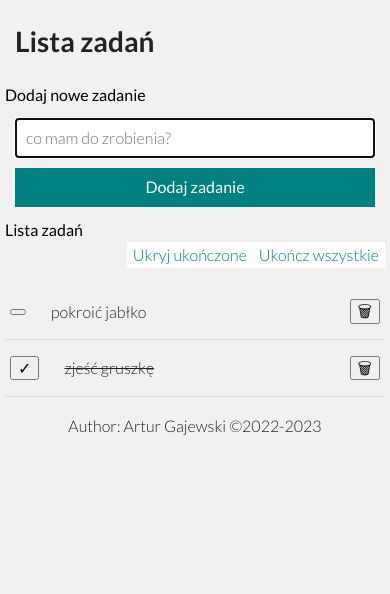
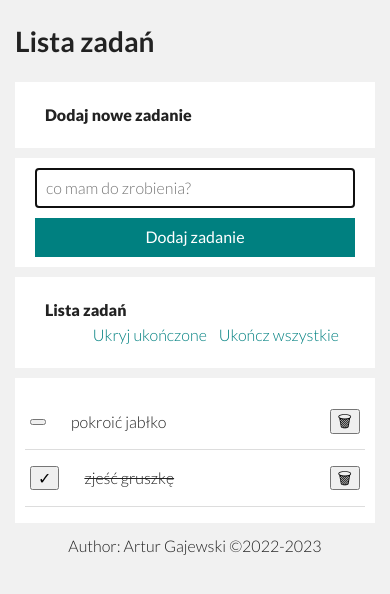
Before and after one commit to arturgajewski/todo-list-react, a React (Create React App) app: page / in a window 390 px wide. Shown: the top 594 px of the page. Built offline with nearby package versions, Linux system fonts and the light colour scheme.

Commit message:
added new classes and media queries

```diff
--- a/src/Section/style.css
+++ b/src/Section/style.css
@@ -1,4 +1,35 @@
-.section__addNewTask {
-    display: grid;
-    grid-template-columns: 1f auto;
+.section__body {
+  background-color: #ffffff;
+  color: #222;
+  font-family: "Lato", sans-serif;
+  font-weight: 900;
+  margin: 10px;
+  margin-top: 5px;
+  padding: 0px 10px;
+  border: none;
+  display: grid;
+  align-items: center;
 }
+@media (max-width: 767px) {
+  .section__body {
+    grid-template-columns: 1fr;
+  }
+}
+
+.section__title {
+  color: #222;
+  font-family: "Lato", sans-serif;
+  font-weight: 900;
+  grid-template-columns: auto 1fr;
+  display: grid;
+  justify-content: space-between;
+  align-content: center;
+  align-items: center;
+  margin: 10px;
+  padding: 10px;
+}
+@media (max-width: 767px) {
+  .section__title {
+    grid-template-columns: 1fr;
+  }
+}
```
